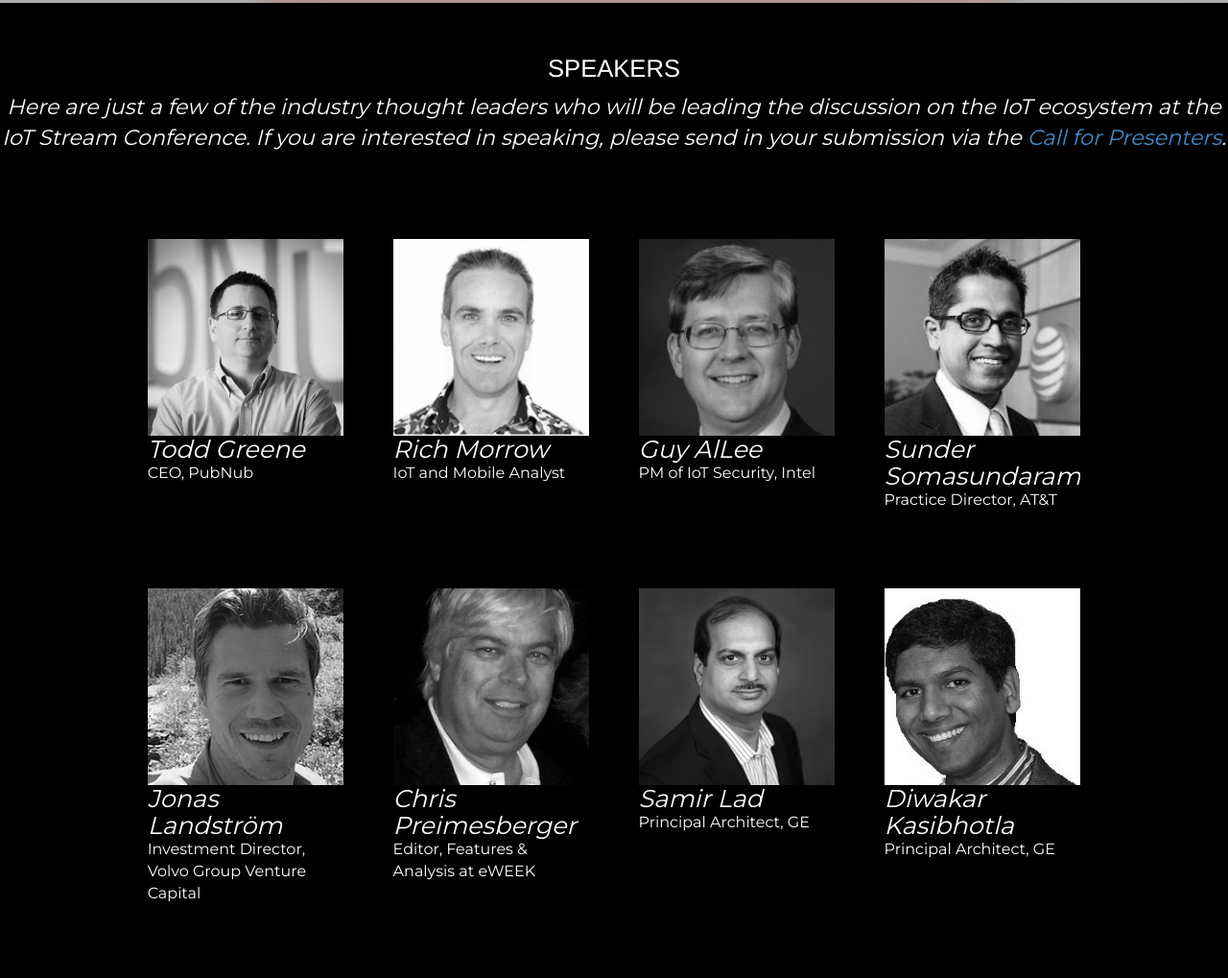
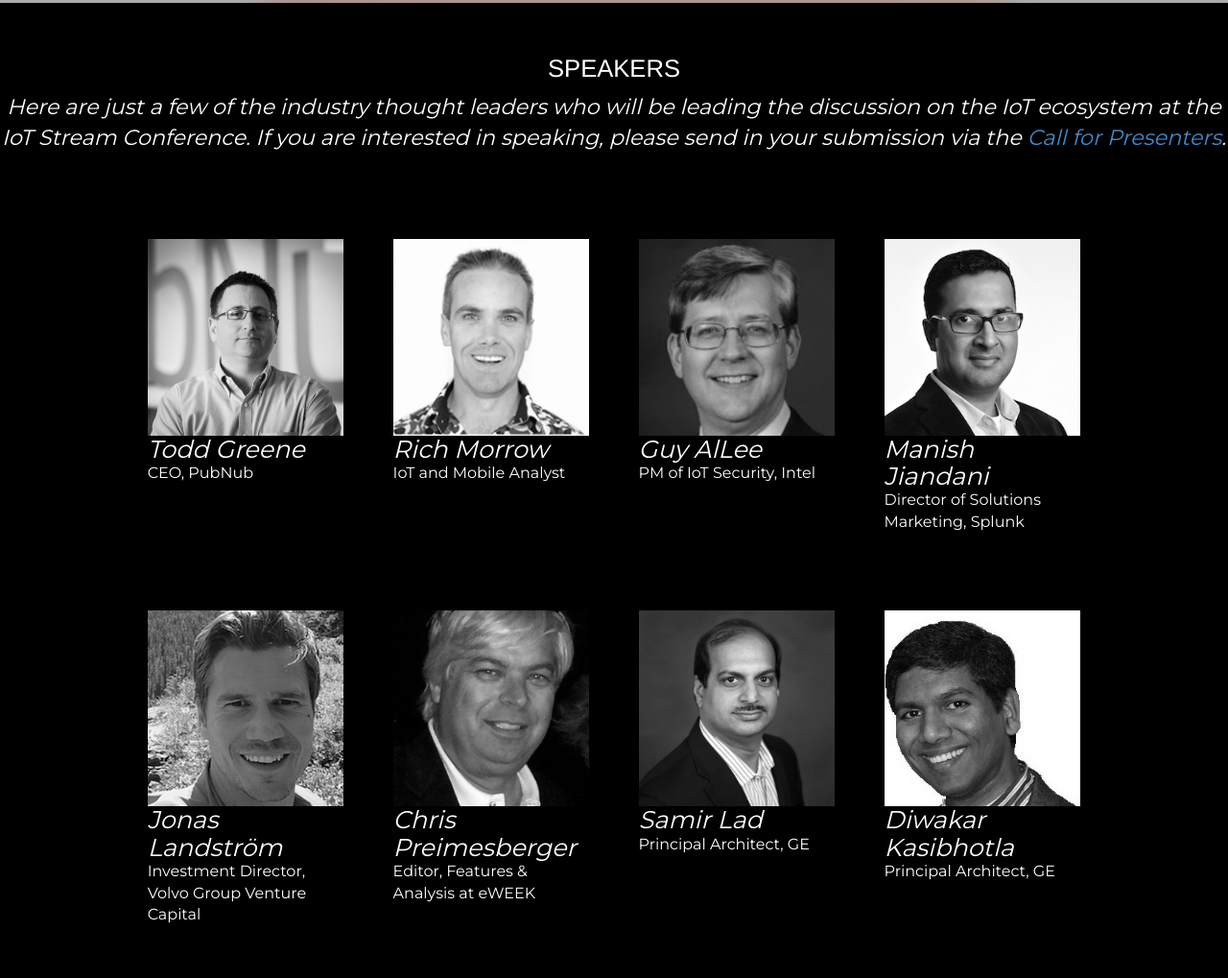
Before and after one commit to pubnub/iotstream, a website: page index.html in a window 1280 px wide. Shown: the part 3136-4155 px from the top of the page at 96% size. Drawn offline with nearby package versions, Linux system fonts and the light colour scheme; some packages are replaced by stand-ins of ours.

Commit message:
Removing Sunder, adding Manish

```diff
--- a/index.html
+++ b/index.html
@@ -212,8 +212,17 @@
             </div>
         </div>
 
-
       <div class="speakerWrap">
+        <div class="speaker">
+          <a href="/schedule#sunder">
+            <img class="speakerImg" src="img/speakers/manish.jpg">
+            <h5 class="speakerName">Manish Jiandani</h5>
+            <div class="speakerTitle">Director of Solutions Marketing, Splunk</div>
+          </a>
+        </div>
+      </div>
+
+      <!--<div class="speakerWrap">
         <div class="speaker">
           <a href="/schedule#sunder">
             <img class="speakerImg" src="img/speakers/sunder.jpg">
@@ -221,7 +230,7 @@
             <div class="speakerTitle">Practice Director, AT&amp;T</div>
           </a>
         </div>
-      </div>
+      </div>-->
 
         <div class="speakerWrap">
             <div class="speaker">
```
Also changed, not shown: img/speakers/manish.jpg (added).
